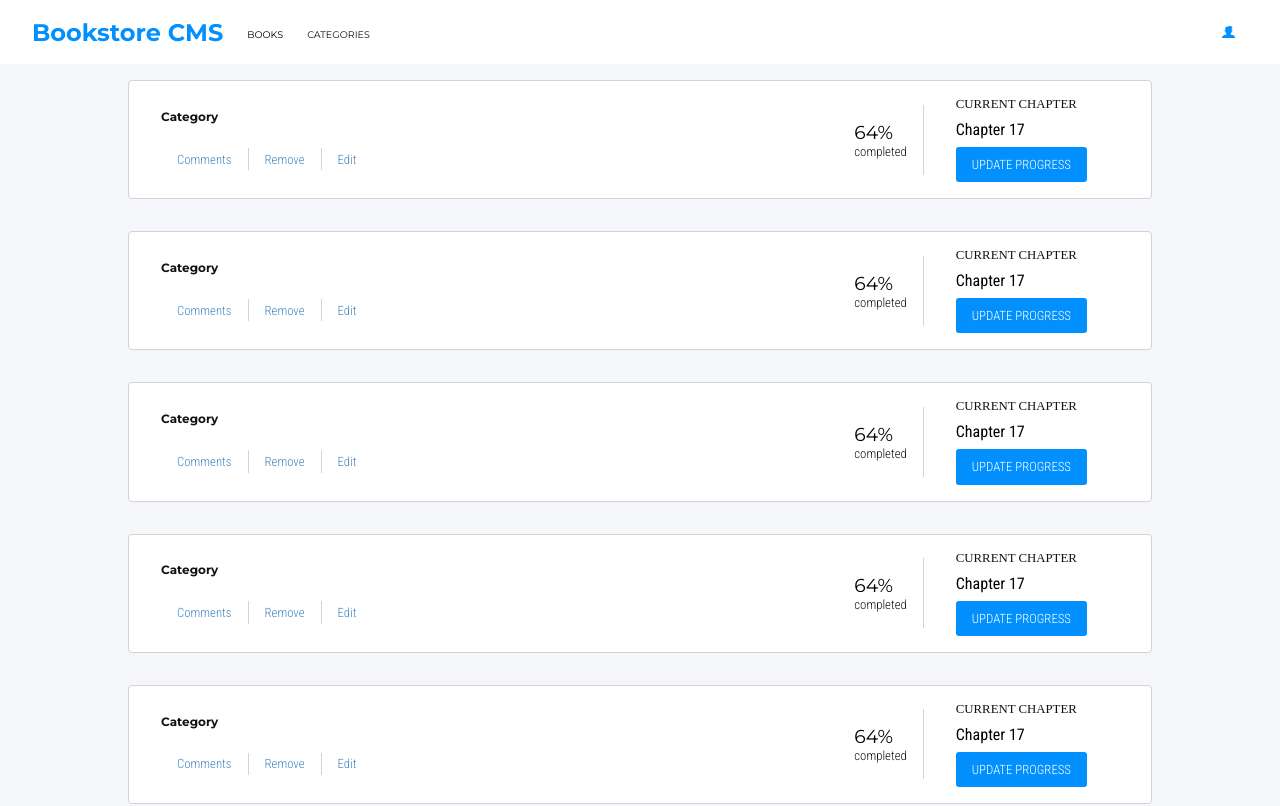
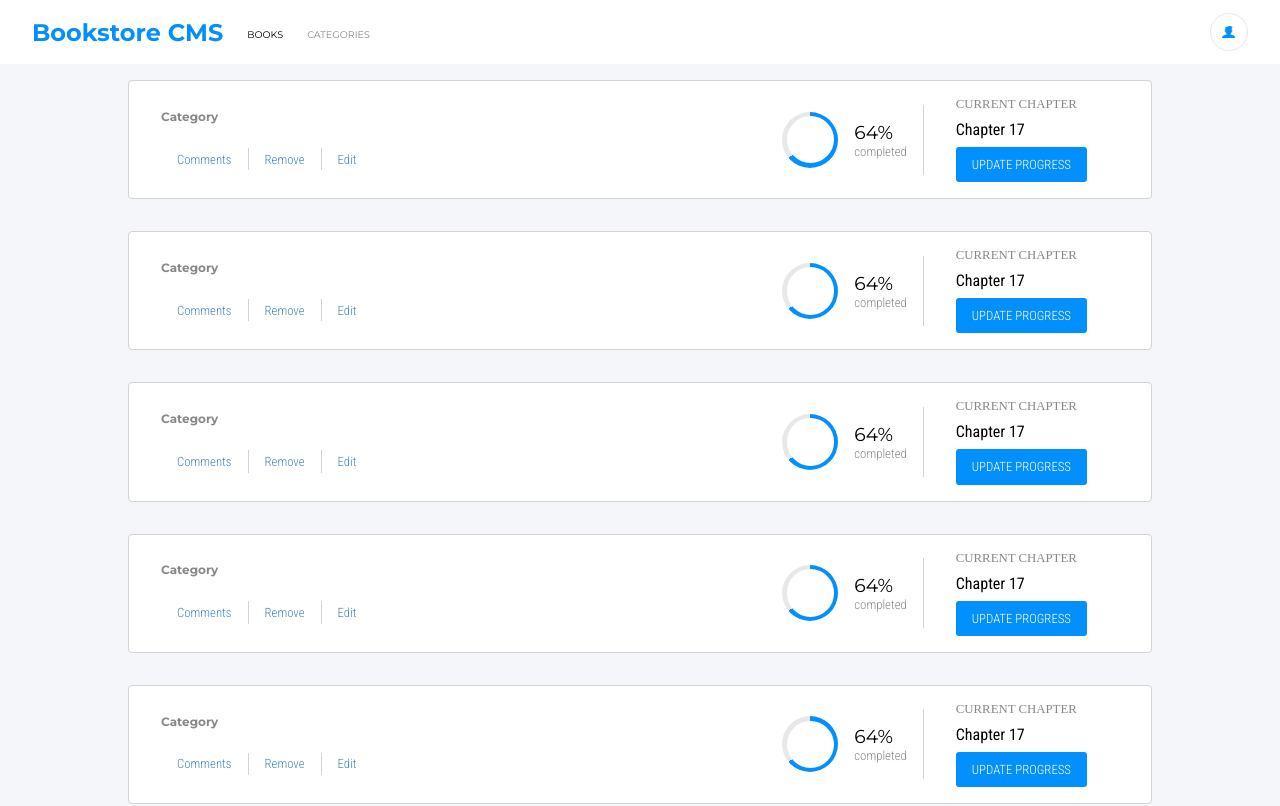
Before and after one commit to Tshobohwa/bookstore, a React (Create React App) app: page / in a window 1280 px wide. Shown: the top 806 px of the page. Built offline with nearby package versions, Linux system fonts and the light colour scheme; no server answers.

Commit message:
Update --black-two color

```diff
--- a/src/index.css
+++ b/src/index.css
@@ -2,8 +2,9 @@
 
 :root {
   --azure: #0290ff;
-  --black-two: #121212;
+  --black-two: #888;
   --black-one: #000;
+  --white: #e8e8e8;
   --white-two: #fff;
   --z: #fafafa;
   --pale-grey: #f5f6fa;
```
